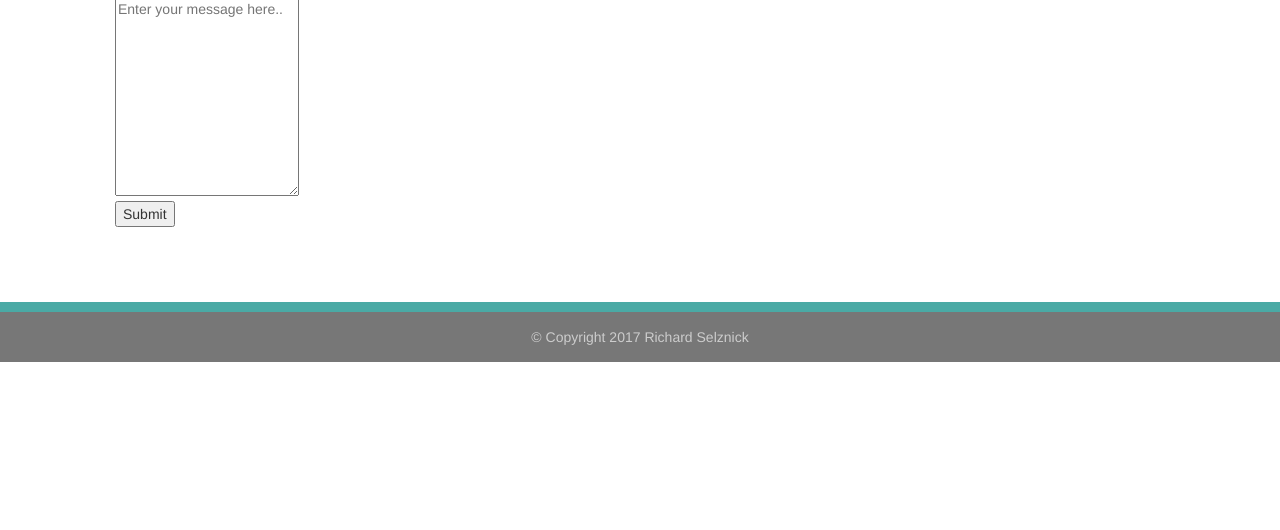
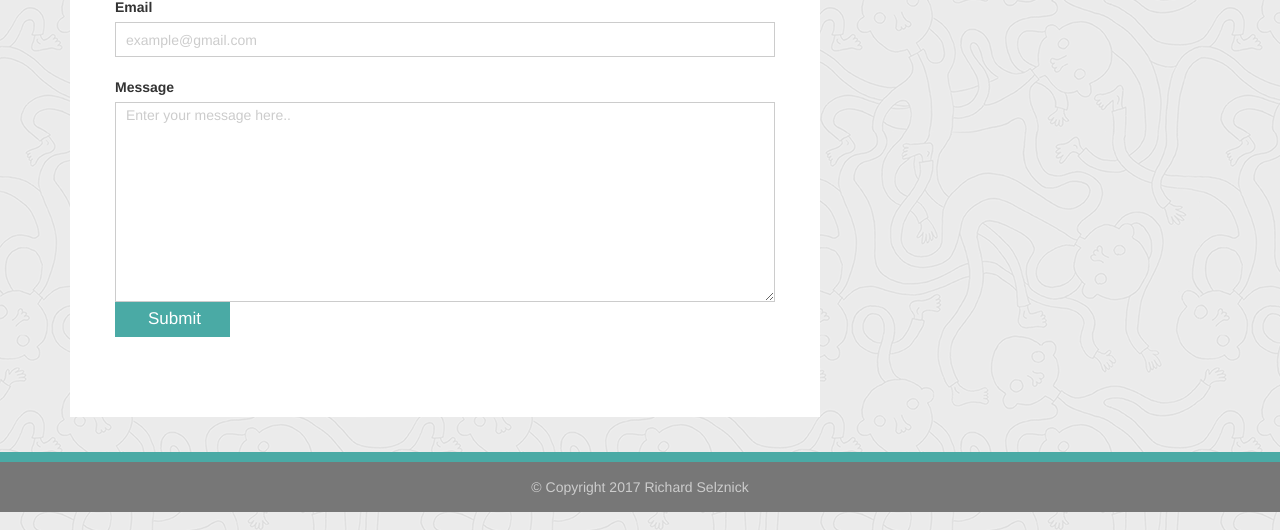
Before and after one commit to richardselz/Bootstrap-Portfolio, a plain HTML site: page contact.html in a window 1280 px wide. Shown: the part 270-800 px from the top of the page. Drawn offline with nearby package versions, Linux system fonts and the light colour scheme.

Commit message:
Fixed CSS

```diff
--- a/assets/css/style.css
+++ b/assets/css/style.css
@@ -1,5 +1,5 @@
 body {
-			background-image: url("assets/images/background.png");
+			background-image: url("../images/background.png");
 }
 h1, h2, h3, h4, h5 {
 	font-family: 'Georgia', 'Times', 'Times New Roman', serif;
@@ -137,3 +137,63 @@ body {
 .portfolio-row{
 	margin-bottom: 40px;
 }
+input {
+    width: 100%;
+    height: 35px;
+    float: left;
+    border: 1px #cccccc solid;
+    padding-left: 10px;
+    color: #cccccc;
+}
+
+input:focus {
+	border: 1px #4aaaa5 solid;
+	outline: none;
+}
+
+input::placeholder {
+    color: #cccccc;
+}
+
+label {
+	float: left;
+	margin-bottom: 5px;
+}
+
+label:not(:first-child) {
+    margin-top: 20px;
+    display: inline-block;
+}
+
+textarea {
+    float: left;
+    margin: 0 0 20px;
+    display: inline-block;
+    border: 1px #cccccc solid;
+    color: #cccccc;
+    padding-left: 10px;
+    width: 100%;
+}
+
+textarea:focus {
+	border: 1px #4aaaa5 solid;
+	outline: none;
+}
+
+textarea::placeholder {
+	color: #cccccc;
+}
+
+#submit {
+    width: 115px;
+    background: #4aaaa5;
+    border: 0;
+    color: white;
+    font-size: 17px;
+    margin-bottom: 40px;
+}
+
+#submit:hover {
+	opacity: 0.75;
+	cursor: pointer;
+}
```
Lines whose indentation alone changed are shown as unchanged.
